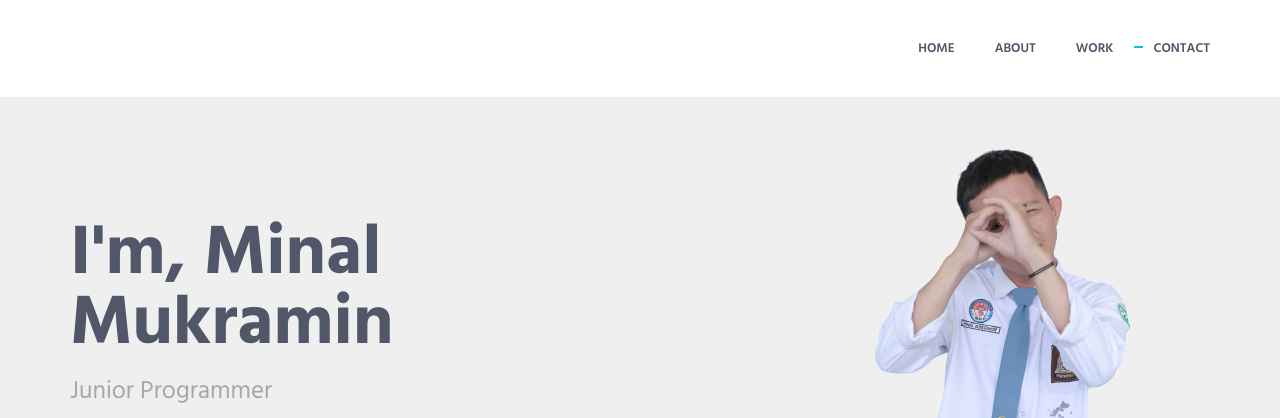
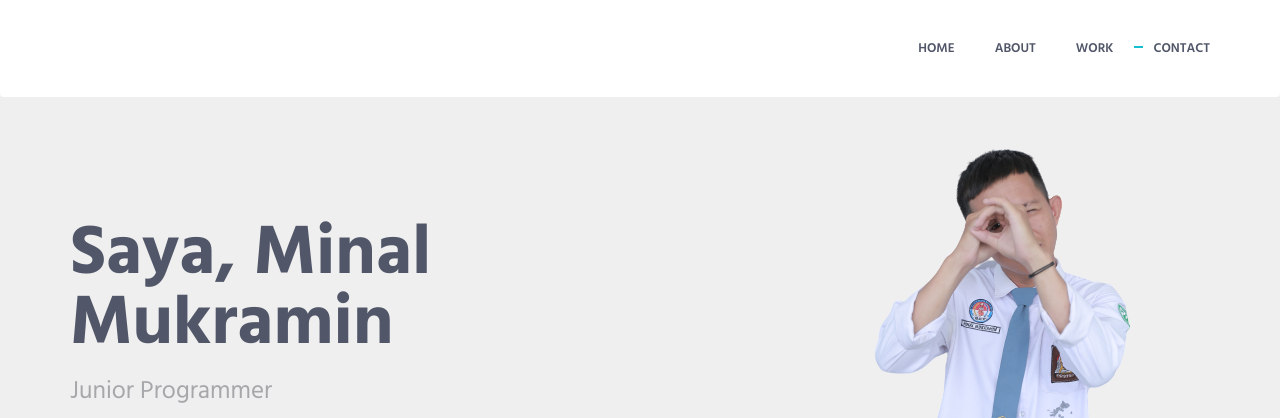
Before and after one commit to MinalMukramin/MinalMukramin.github.io, a plain HTML site: page index.html in a window 1280 px wide. Shown: the top 418 px of the page. Drawn offline with Linux system fonts and the light colour scheme.

Commit message:
Update index.html

```diff
--- a/index.html
+++ b/index.html
@@ -81,7 +81,7 @@
                 <div class="row">
                     <div class="col-sm-6 sm-margin-b-60">
                         <div class="margin-b-30">
-                            <h1 class="promo-block-title">I'm, Minal <br/> Mukramin</h1>
+                            <h1 class="promo-block-title">Saya, Minal <br/> Mukramin</h1>
                             <p class="promo-block-text"> Junior Programmer</p>
                         </div>
                         <ul class="list-inline">
```
